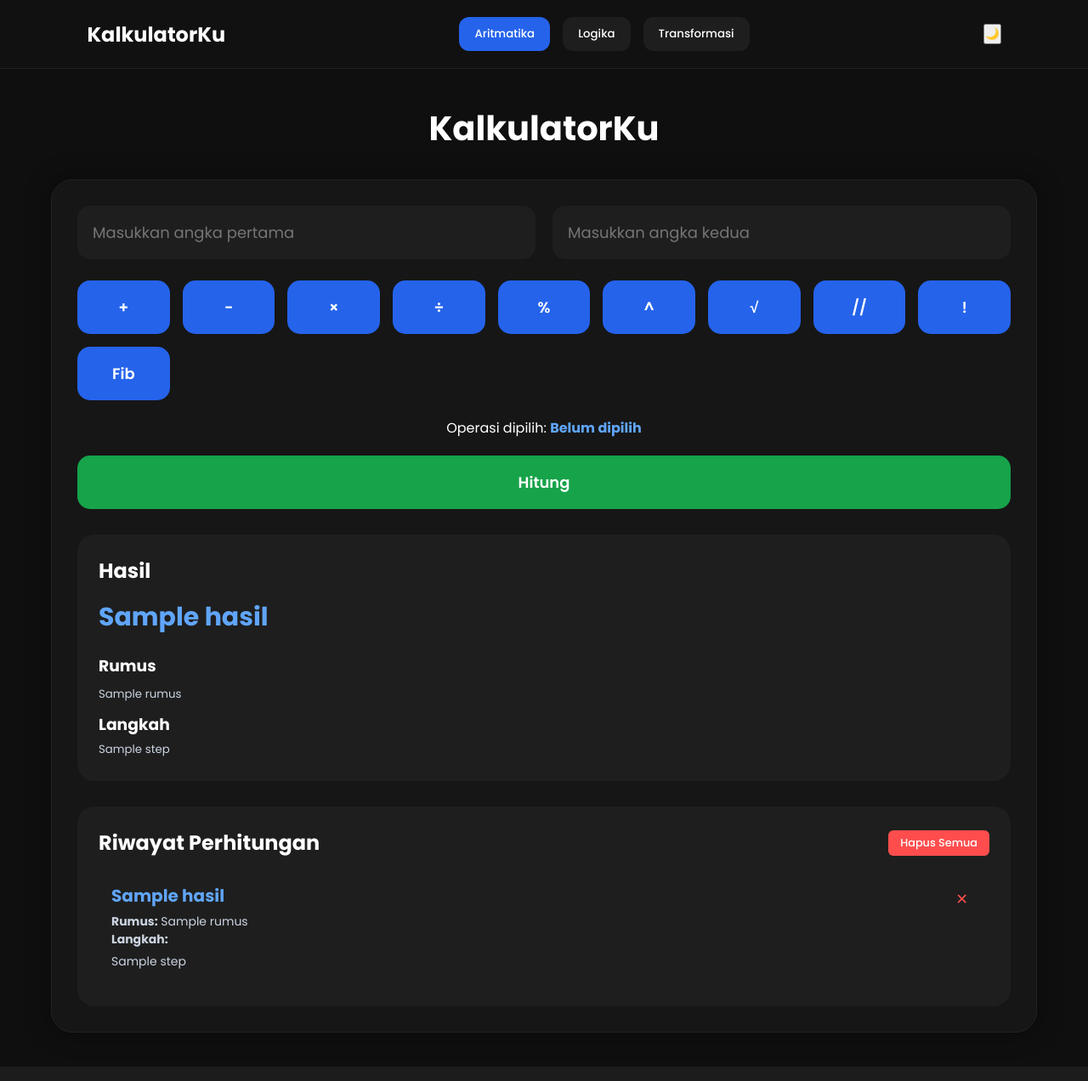
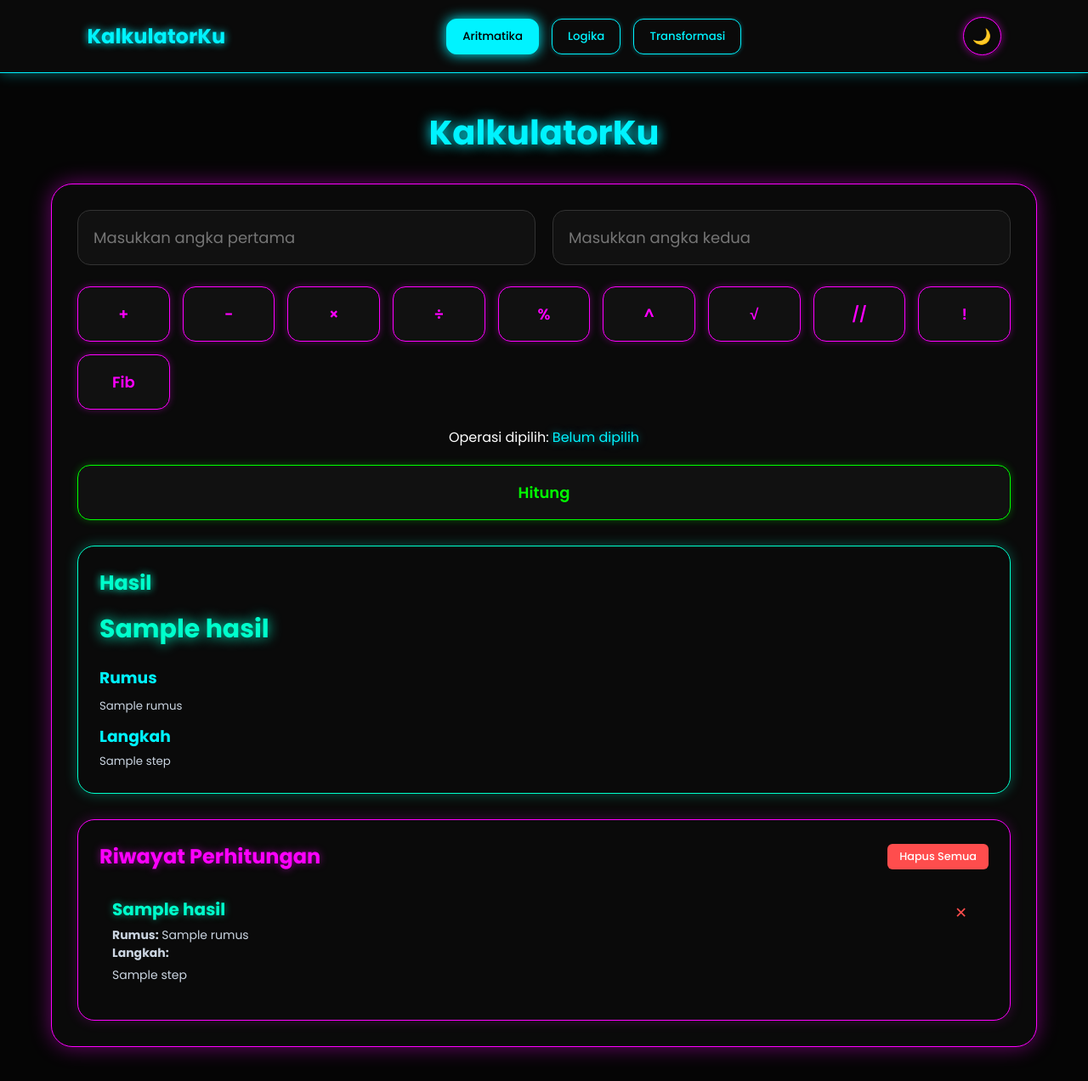
Before and after one commit to gilangseptiancahya15-source/project-kalkulator, a Flask app: template Templates/index.html in a window 1280 px wide. Shown: the whole page at 85% size. Run offline with Flask 3, Linux system fonts and the light colour scheme; the template is opened without the code that fills it: most values are stand-ins (such as "Sample title", 1, 10 or a date in 2020).

Commit message:
Pembaruan UI

```diff
--- a/static/css/style.css
+++ b/static/css/style.css
@@ -6,8 +6,8 @@
 }
 
 body{
-    background:#0f0f0f;
-    color:white;
+   background:#050505;
+    color:#ffffff;
     min-height:100vh;
     transition:0.4s;
 }
@@ -20,8 +20,9 @@
     display:flex;
     justify-content:space-between;
     align-items:center;
-    background:#111111;
-    border-bottom:1px solid #222;
+    background:#0a0a0a;
+    border-bottom:1px solid #00f3ff;
+    box-shadow: 0 0 15px rgba(0, 243, 255, 0.4);
     position:sticky;
     top:0;
     z-index:100;
@@ -30,7 +31,8 @@
 .logo{
     font-size:24px;
     font-weight:700;
-    color:#ffffff;
+    color:#00f3ff;
+    text-shadow: 0 0 10px #00f3ff;
 }
 
 .nav-menu{
@@ -41,32 +43,47 @@
 
 .menu-btn{
     padding:10px 18px;
-    border:none;
+    border:1px solid #00f3ff;
     border-radius:12px;
-    background:#1e1e1e;
-    color:white;
+    background:#0a0a0a;
+    color:#00f3ff;
     cursor:pointer;
     transition:0.3s;
     font-weight:500;
+    box-shadow: 0 0 5px rgba(0, 243, 255, 0.3);
 }
 
 .menu-btn:hover{
-    background:#2d2d2d;
+   background:#00f3ff;
+    color:#000;
+    box-shadow: 0 0 15px #00f3ff;
 }
 
 .menu-btn.active{
-    background:#2563eb;
+   background:#00f3ff;
+    color:#000;
+    box-shadow: 0 0 15px #00f3ff;
 }
 
-#darkBtn{
+#themeToggle{
     width:45px;
     height:45px;
-    border:none;
+    border:1px solid #ff00ff;
     border-radius:50%;
     cursor:pointer;
-    background:#2563eb;
-    color:white;
+    background:#0a0a0a;
+    color:#ff00ff;
     font-size:18px;
+    box-shadow: 0 0 10px rgba(255, 0, 255, 0.5);
+    transition:0.3s;
+    display: flex;
+    align-items: center;
+    justify-content: center;
+}
+#themeToggle:hover {
+    background:#ff00ff;
+    color:#000;
+    box-shadow: 0 0 20px #ff00ff;
 }
 
 /* CONTAINER */
@@ -88,6 +105,8 @@
 .display-box h1{
     font-size:40px;
     margin-bottom:10px;
+    color: #00f3ff;
+    text-shadow: 0 0 15px #00f3ff;
 }
 
 .display-box p{
@@ -97,11 +116,11 @@
 /* CALCULATOR */
 
 .calculator{
-    background:#161616;
-    border:1px solid #222;
+    background:#0a0a0a;
+    border:1px solid #ff00ff;
     border-radius:25px;
     padding:30px;
-    box-shadow:0 0 30px rgba(0,0,0,0.4);
+    box-shadow:0 0 25px rgba(255, 0, 255, 0.4);
 }
 
 /* INPUT */
@@ -116,13 +135,20 @@
 .input-box input{
     width:100%;
     padding:18px;
-    border:none;
+    border:1px solid #333;
     border-radius:15px;
-    background:#1e1e1e;
-    color:white;
+    background:#111;
+    color:#00f3ff;
     font-size:18px;
     outline:none;
+    transition: 0.3s;
 }
+
+.input-box input:focus {
+    border-color: #00f3ff;
+    box-shadow: 0 0 15px rgba(0, 243, 255, 0.5);
+}
+
 
 /* BUTTONS */
 
@@ -134,19 +160,22 @@
 
 .buttons button{
     padding:18px;
-    border:none;
+    border:1px solid #ff00ff;
     border-radius:15px;
-    background:#2563eb;
-    color:white;
+    background:#111;
+    color:#ff00ff;
     font-size:18px;
     font-weight:600;
     cursor:pointer;
     transition:0.3s;
+    box-shadow: 0 0 8px rgba(255, 0, 255, 0.3);
 }
 
 .buttons button:hover{
     transform:translateY(-3px);
-    background:#1d4ed8;
+    background:#ff00ff;
+    color:#000;
+    box-shadow: 0 0 20px #ff00ff;
 }
 
 /* MENU */
@@ -164,18 +193,23 @@
 .hasil{
     margin-top:30px;
     padding:25px;
+    border:1px solid #00ffcc;
     border-radius:20px;
-    background:#1e1e1e;
+    background:#0a0a0a;
+    box-shadow: 0 0 15px rgba(0, 255, 204, 0.3);
 }
 
 .hasil h2{
     margin-bottom:15px;
+    color: #00ffcc;
+    text-shadow: 0 0 10px #00ffcc;
 }
 
 .hasil p{
     font-size:30px;
     font-weight:bold;
-    color:#60a5fa;
+    color:#00ffcc;
+    text-shadow: 0 0 15px #00ffcc;
 }
 
 .detail{
@@ -185,6 +219,7 @@
 .detail h3{
     margin-top:10px;
     margin-bottom:5px;
+    color: #00f3ff;
 }
 
 .detail small{
@@ -256,37 +309,29 @@
 .select-box select{
     width:100%;
     padding:18px;
-    border:none;
+    border:1px solid #333;
     border-radius:15px;
-    background:#1e1e1e;
-    color:white;
+    background:#111;
+    color:#00f3ff;
     font-size:16px;
     outline:none;
+    transition: 0.3s;
+}
+.select-box select:focus {
+    border-color: #00f3ff;
+    box-shadow: 0 0 15px rgba(0, 243, 255, 0.5);
 }
 
-.hitung-btn{
-    width:100%;
-    padding:18px;
-    border:none;
-    border-radius:15px;
-    background:#2563eb;
-    color:white;
-    font-size:18px;
-    font-weight:600;
-    cursor:pointer;
-    transition:0.3s;
-}
-
-.hitung-btn:hover{
-    background:#1d4ed8;
-    transform:translateY(-2px);
-}
-
-/* LIGHT MODE */
+/* LIGHT MODE SELECT */
 
 .light-mode .select-box select{
     background:#f1f5f9;
     color:#111;
+    border: 1px solid #ccc;
+}
+.light-mode .select-box select:focus {
+    border-color: #00f3ff;
+    box-shadow: 0 0 10px rgba(0, 243, 255, 0.5);
 }
 
 .selected-operasi{
@@ -297,30 +342,35 @@
 }
 
 .selected-operasi span{
-    color:#60a5fa;
-    font-weight:bold;
+    color:#00f3ff;
+    text-shadow: 0 0 10px rgba(0, 243, 255, 0.5);
 }
 
 .op-btn.selected{
-    background:#60a5fa !important;
+    background:#ff00ff !important;
+    color:#000 !important;
     transform:scale(1.05);
+    box-shadow: 0 0 20px #ff00ff !important;
 }
 
 .hitung-btn{
     width:100%;
     padding:18px;
-    border:none;
+    border:1px solid #00ff00;
     border-radius:15px;
-    background:#16a34a;
-    color:white;
+    background:#111;
+    color:#00ff00;
     font-size:18px;
     font-weight:600;
     cursor:pointer;
     transition:0.3s;
+    box-shadow: 0 0 10px rgba(0, 255, 0, 0.3);
 }
 
 .hitung-btn:hover{
-    background:#15803d;
+    background:#00ff00;
+    color:#000;
+    box-shadow: 0 0 25px #00ff00;
 }
 
 /* NEW STYLES FOR FLEXIBLE TRANSFORMS */
@@ -333,54 +383,85 @@
 .flex-row-select select {
     width: 100%;
     padding: 15px;
-    border: none;
+    border: 1px solid #333;
     border-radius: 10px;
-    background: #1e1e1e;
-    color: white;
+    background: #111;
+    color: #00f3ff;
     font-size: 16px;
     outline: none;
+    transition: 0.3s;
+}
+.flex-row-select select:focus {
+    border-color: #00f3ff;
+    box-shadow: 0 0 15px rgba(0, 243, 255, 0.5);
 }
 .light-mode .flex-row-select select {
     background: #f1f5f9;
     color: #111;
+    border: 1px solid #ccc;
 }
 
 .sub-tab-btn {
     padding: 10px 15px;
-    border: none;
+    border: 1px solid #00f3ff;
     border-radius: 10px;
-    background: #1e1e1e;
-    color: white;
+    background: #111;
+    color: #00f3ff;
     cursor: pointer;
     font-weight: 500;
+    transition: 0.3s;
+    box-shadow: 0 0 5px rgba(0, 243, 255, 0.3);
 }
 .sub-tab-btn.active {
-    background: #2563eb;
+    background: #00f3ff;
+    color: #000;
+    box-shadow: 0 0 15px #00f3ff;
 }
 .light-mode .sub-tab-btn {
     background: #e2e8f0;
     color: #111;
+    border: 1px solid transparent;
+    box-shadow: none;
 }
 .light-mode .sub-tab-btn.active {
-    background: #2563eb;
-    color: white;
+    background: #00f3ff;
+    color: #000;
+    box-shadow: 0 0 10px #00f3ff;
 }
 
 /* HISTORY */
 .history-section {
     margin-top: 30px;
     padding: 25px;
+    border: 1px solid #ff00ff;
     border-radius: 20px;
-    background: #1e1e1e;
+    background: #0a0a0a;
+    box-shadow: 0 0 15px rgba(255, 0, 255, 0.2);
 }
 .history-section h2 {
     margin-bottom: 15px;
+    color: #ff00ff;
+    text-shadow: 0 0 10px rgba(255, 0, 255, 0.5);
 }
 .history-list {
     list-style: none;
     max-height: 400px;
     overflow-y: auto;
 }
+/* CUSTOM SCROLLBAR FOR HISTORY */
+.history-list::-webkit-scrollbar {
+    width: 8px;
+}
+.history-list::-webkit-scrollbar-track {
+    background: #111;
+    border-radius: 4px;
+}
+.history-list::-webkit-scrollbar-thumb {
+    background: #ff00ff;
+    border-radius: 4px;
+    box-shadow: 0 0 5px #ff00ff;
+}
+
 .history-list li {
     padding: 15px;
     border-bottom: 1px solid #333;
@@ -391,7 +472,8 @@
 .history-item .history-result {
     font-size: 20px;
     font-weight: bold;
-    color: #60a5fa;
+    color: #00ffcc;
+    text-shadow: 0 0 8px rgba(0, 255, 204, 0.5);
     display: block;
     margin-bottom: 5px;
 }
```
Also changed, not shown: other parts of static/css/style.css (+22 -3 lines).
